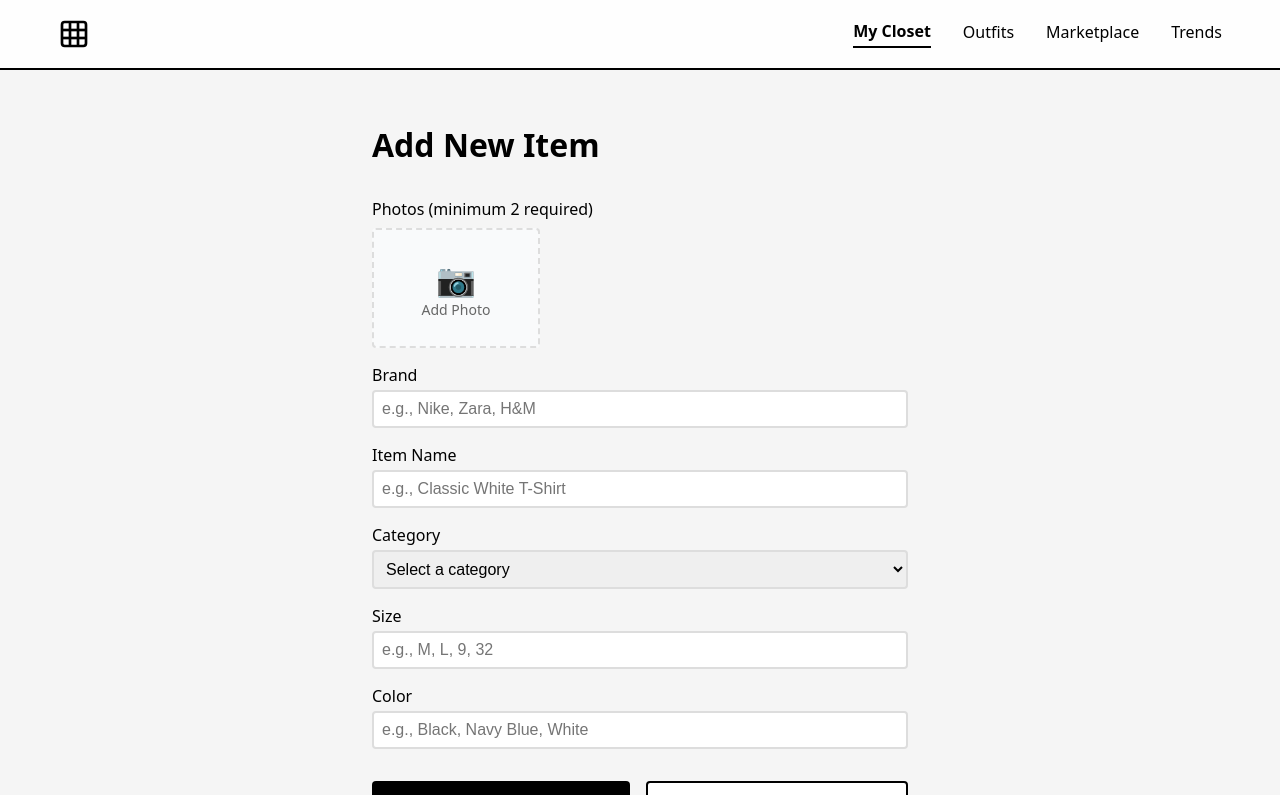
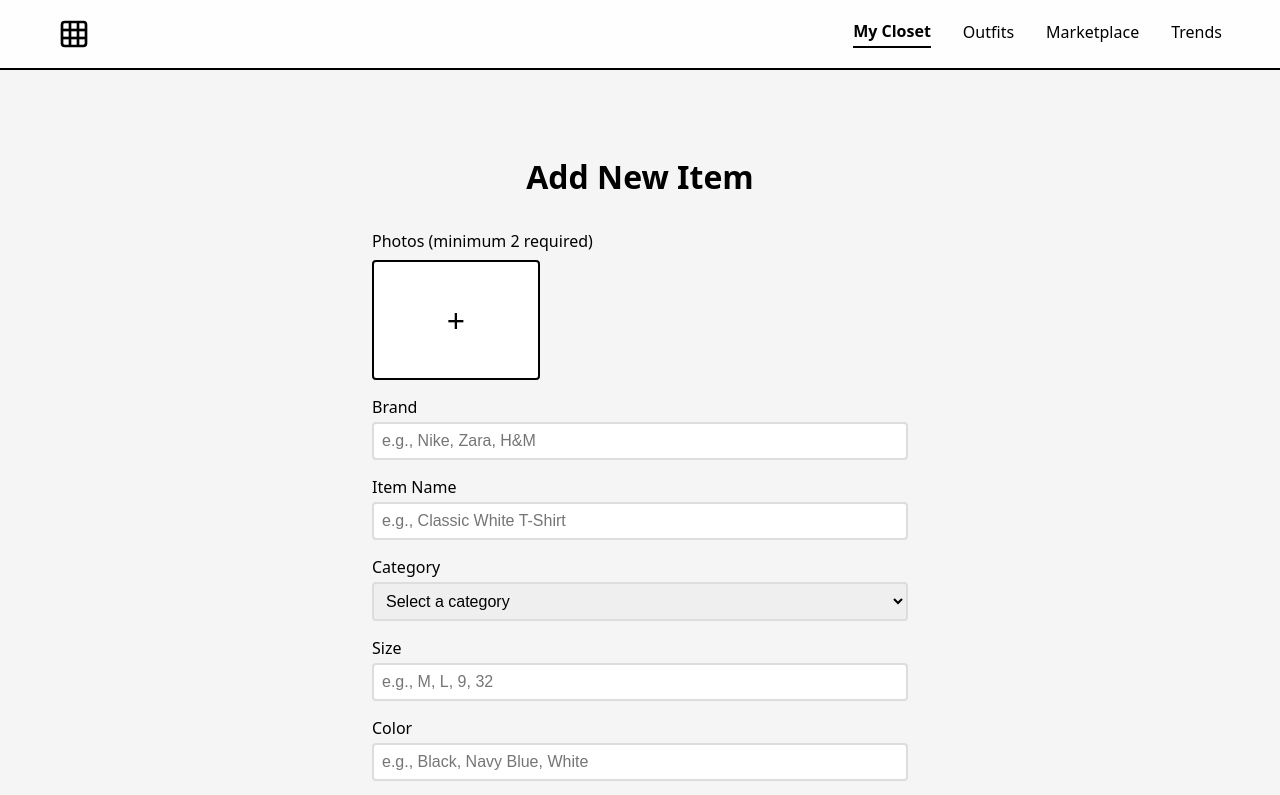
Before and after one commit to jbhatnagar00/CLST-2, a React (Vite) app: page /closet/add-item in a window 1280 px wide. Shown: the top 795 px of the page. Built offline with nearby package versions, Linux system fonts and the light colour scheme; sample sign-in values are in the browser's storage.

Commit message:
Update AddItemPage.tsx

```diff
--- a/src/pages/AddItemPage.tsx
+++ b/src/pages/AddItemPage.tsx
@@ -121,8 +121,16 @@ const AddItemPage = () => {
   }
 
   return (
-    <div style={{ padding: '2rem', maxWidth: '600px', margin: '0 auto' }}>
-      <h1 style={{ marginBottom: '2rem' }}>Add New Item</h1>
+    <div style={{
+      padding: '4rem 2rem',
+      maxWidth: '600px',
+      margin: '0 auto',
+      minHeight: 'calc(100vh - 70px - 100px)',
+      display: 'flex',
+      flexDirection: 'column',
+      justifyContent: 'center'
+    }}>
+      <h1 style={{ marginBottom: '2rem', textAlign: 'center' }}>Add New Item</h1>
 
       <form onSubmit={handleSubmit}>
         {/* Photo Upload */}
@@ -170,17 +178,23 @@ const AddItemPage = () => {
             {itemData.photos.length < 5 && (
               <label style={{
                 display: 'flex',
-                flexDirection: 'column',
                 alignItems: 'center',
                 justifyContent: 'center',
                 height: '120px',
-                border: '2px dashed #ddd',
+                border: '2px solid black',
                 borderRadius: '0.25rem',
                 cursor: 'pointer',
-                backgroundColor: '#f9fafb'
-              }}>
-                <span style={{ fontSize: '2rem' }}>📷</span>
-                <span style={{ fontSize: '0.875rem', color: '#666' }}>Add Photo</span>
+                backgroundColor: 'white',
+                transition: 'background-color 0.2s'
+              }}
+              onMouseEnter={(e) => e.currentTarget.style.backgroundColor = '#f5f5f5'}
+              onMouseLeave={(e) => e.currentTarget.style.backgroundColor = 'white'}
+              >
+                <span style={{
+                  fontSize: '2rem',
+                  fontWeight: '300',
+                  color: 'black'
+                }}>+</span>
                 <input
                   type="file"
                   accept="image/*"
@@ -271,21 +285,6 @@ const AddItemPage = () => {
           marginTop: '2rem'
         }}>
           <button
-            type="submit"
-            style={{
-              padding: '0.75rem 1.5rem',
-              fontSize: '1rem',
-              backgroundColor: 'black',
-              color: 'white',
-              border: 'none',
-              borderRadius: '0.25rem',
-              cursor: 'pointer',
-              flex: 1
-            }}
-          >
-            Add Item
-          </button>
-          <button
             type="button"
             onClick={() => navigate('/closet')}
             style={{
@@ -301,6 +300,21 @@ const AddItemPage = () => {
           >
             Cancel
           </button>
+          <button
+            type="submit"
+            style={{
+              padding: '0.75rem 1.5rem',
+              fontSize: '1rem',
+              backgroundColor: 'black',
+              color: 'white',
+              border: 'none',
+              borderRadius: '0.25rem',
+              cursor: 'pointer',
+              flex: 1
+            }}
+          >
+            Add Item
+          </button>
         </div>
       </form>
     </div>
```
